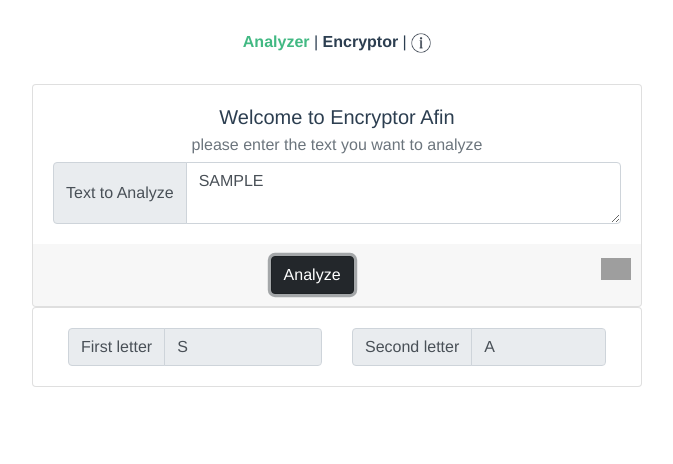
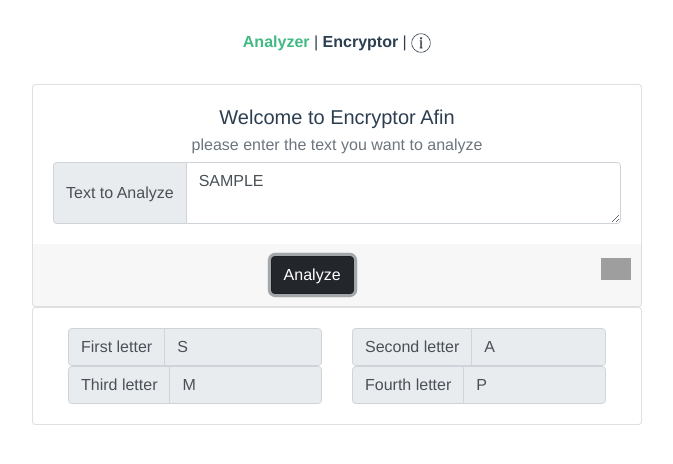
Before and after one commit to jccontreras/afinencryptor, a Vue app: page / in a window 1280 px wide. Both pictures are taken after typing "Sample" into the empty fields and a click on the button "Analyze". Shown: the top 464 px of the page, without its empty margins (303-976 px from the left). Built offline with nearby package versions, Linux system fonts and the light colour scheme; grey boxes are pictures that could not be loaded.

Commit message:
Update Analyzer third and fouth letter

```diff
--- a/src/components/AnalyzerComponent.vue
+++ b/src/components/AnalyzerComponent.vue
@@ -39,7 +39,7 @@
           <div class="card-body">
             <div class="container">
               <div class="row">
-                <div class="col">
+                <div class="col-6">
                   <div class="input-group">
                     <div class="input-group-prepend">
                       <span class="input-group-text">First letter</span>
@@ -48,12 +48,32 @@
                            placeholder="First letter" readonly/>
                   </div>
                 </div>
-                <div class="col">
+                <div class="col-6">
                   <div class="input-group">
                     <div class="input-group-prepend">
                       <span class="input-group-text">Second letter</span>
                     </div>
                     <input class="form-control" aria-label="Text" v-model="analyze.second"
+                           placeholder="Second letter" readonly/>
+                  </div>
+                </div>
+              </div>
+              <div class="row">
+                <div class="col-6">
+                  <div class="input-group">
+                    <div class="input-group-prepend">
+                      <span class="input-group-text">Third letter</span>
+                    </div>
+                    <input class="form-control" aria-label="Text" v-model="analyze.third"
+                           placeholder="First letter" readonly/>
+                  </div>
+                </div>
+                <div class="col-6">
+                  <div class="input-group">
+                    <div class="input-group-prepend">
+                      <span class="input-group-text">Fourth letter</span>
+                    </div>
+                    <input class="form-control" aria-label="Text" v-model="analyze.fourth"
                            placeholder="Second letter" readonly/>
                   </div>
                 </div>
@@ -81,6 +101,7 @@ export default {
     analyzeText() {
       this.fixText();
       this.countLetters();
+      this.showresult = true;
     },
     countLetters() {
       let first = 0;
@@ -100,7 +121,6 @@ export default {
         }
       }
       this.secondLetter(this.analyze.text, this.analyze.first);
-      this.showresult = true;
     },
     secondLetter(text, aux) {
       let finaltext = '';
@@ -123,6 +143,56 @@ export default {
         if (indices.length > second) {
           this.analyze.second = letter;
           second = indices.length;
+        }
+      }
+      this.thirdLetter(finaltext, this.analyze.second);
+    },
+    thirdLetter(text, aux) {
+      let finaltext = '';
+      let textaux = [];
+      textaux = text.split(aux);
+      textaux.forEach((item) => {
+        finaltext += item;
+      });
+      let third = 0;
+      // eslint-disable-next-line no-plusplus
+      for (let j = 0; j < finaltext.length; j++) {
+        const letter = finaltext[j];
+        const indices = [];
+        // eslint-disable-next-line no-plusplus
+        for (let i = 0; i < finaltext.length; i++) {
+          if (finaltext[i] === letter) {
+            indices.push(finaltext[i]);
+          }
+        }
+        if (indices.length > third) {
+          this.analyze.third = letter;
+          third = indices.length;
+        }
+      }
+      this.fourthLetter(finaltext, this.analyze.third);
+    },
+    fourthLetter(text, aux) {
+      let finaltext = '';
+      let textaux = [];
+      textaux = text.split(aux);
+      textaux.forEach((item) => {
+        finaltext += item;
+      });
+      let fourth = 0;
+      // eslint-disable-next-line no-plusplus
+      for (let j = 0; j < finaltext.length; j++) {
+        const letter = finaltext[j];
+        const indices = [];
+        // eslint-disable-next-line no-plusplus
+        for (let i = 0; i < finaltext.length; i++) {
+          if (finaltext[i] === letter) {
+            indices.push(finaltext[i]);
+          }
+        }
+        if (indices.length > fourth) {
+          this.analyze.fourth = letter;
+          fourth = indices.length;
         }
       }
     },
--- a/src/components/ModalTableAlphabet.vue
+++ b/src/components/ModalTableAlphabet.vue
@@ -4,7 +4,7 @@
     <div class="modal-dialog">
       <div class="modal-content">
         <div class="modal-header">
-          <h5 class="modal-title" id="staticBackdropLabel">Table Spanish Alphabet Afin</h5>
+          <h5 class="modal-title" id="staticBackdropLabel">Afin's Spanish Alphabet Table</h5>
         </div>
         <div class="modal-body">
           <img src="@/assets/tablealphabet.png" style="max-width: 100%; max-height: 100%">
```
